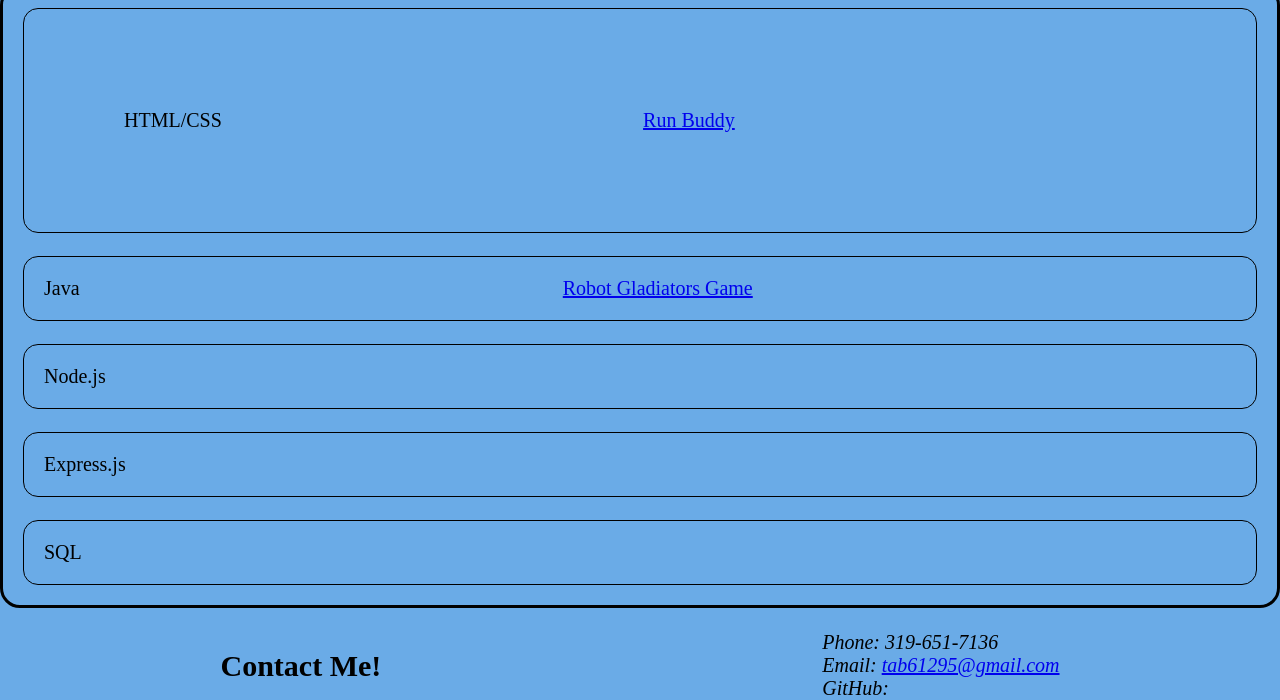
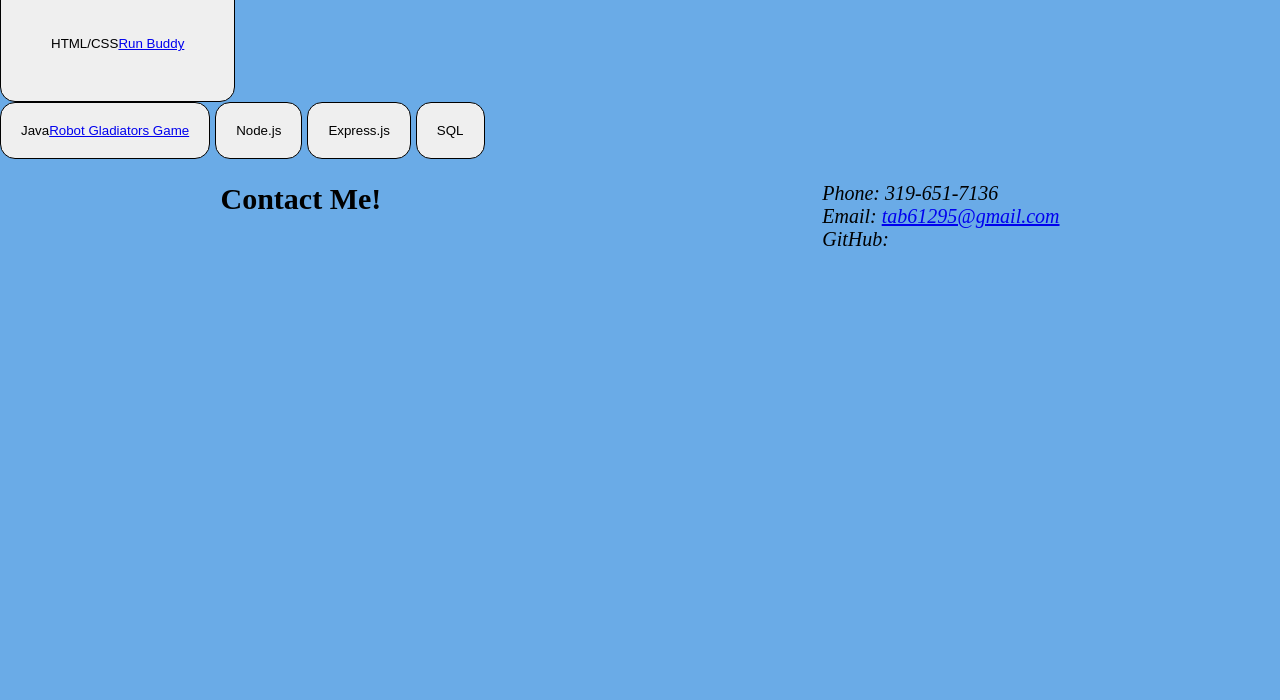
Before and after one commit to Theresa2013/theresa-portfolio, a plain HTML site: page index.html in a window 1280 px wide. Shown: the part 608-1308 px from the top of the page. After the commit the page ends 859 px from the top, so only its background shows below. Drawn offline with Linux system fonts and the light colour scheme.

Commit message:
add buttons

```diff
--- a/assets/css/style.css
+++ b/assets/css/style.css
@@ -1,5 +1,5 @@
 * {
-    margin: auto;
+    margin: 0;
     padding: 0;
     box-sizing: border-box;
 }
@@ -74,59 +74,43 @@ header nav ul li a:hover {
     margin: 0;
     display: inline;
 }
-.project {
-    padding: 20px;
-    border: 3px solid;
-    border-radius: 20px;
-}
 
 .project p {
     display: flex;
     justify-content: space-around;
+}
+
+.project button {
+    color: black;
     border: 1px solid;
     border-radius: 15px;
 }
 
-.html {
-    padding: 100px;
-}
-
-.html:hover{
+.project button:hover {
     background-color: rgb(224, 156, 233);
 }
 
+.html {
+    padding: 50px;
+}
+
+
 .java {
     padding: 20px;
-}
-
-.java:hover {
-    background-color: rgb(224, 156, 233);
 }
 
 .node {
     padding: 20px;
 }
 
-.node:hover {
-    background-color: rgb(224, 156, 233);
-}
-
 .express {
     padding: 20px;
-}
-
-.express:hover {
-    background-color: rgb(224, 156, 233);
 }
 
 .sql {
     padding: 20px;
 }
 
-.sql:hover {
-    background-color: rgb(224, 156, 233);
-}
-
 .contact-info {
     display: flex;
     justify-content: space-around;
--- a/index.html
+++ b/index.html
@@ -40,8 +40,10 @@
         <div>
             <p>
                 <img src="/assets/images/theresa.jpg" alt="My family">
-                I am a full time stay at home mom of an almost 2 year old. I also have a bonus daughter who is 7 that we get on the weekends.
-                I work part time at Target as well. I have 2 goldendoodles that are also my babies! I have a wonderful fiance who's name is Terryon.
+                I am a full time stay at home mom of an almost 2 year old. I also have a bonus daughter who is 7 that we
+                get on the weekends.
+                I work part time at Target as well. I have 2 goldendoodles that are also my babies! I have a wonderful
+                fiance who's name is Terryon.
                 I enjoy playing video games but also love being outside in my free time.
             </p>
         </div>
@@ -56,30 +58,37 @@
                 My Projects
             </h2>
             <div class="project">
+                <button>
                     <p class="html">
                         HTML/CSS
                         <a href="https://theresa2013.github.io/run-buddy/">Run Buddy</a>
                     </p>
+                </button>
                 <br>
+                <button>
                     <p class="java">
                         Java
                         <a href="https://theresa2013.github.io/robot-gladiators/">Robot Gladiators Game</a>
                     </p>
-                <br>
+                </button>
+                <button>
                     <p class="node">
                         Node.js
                         <a href=""></a>
                     </p>
-                <br>
+                </button>
+                <button>
                 <p class="express">
                     Express.js
                     <a href=""></a>
                 </p>
-                <br>
+                </button>
+                <button>
                 <p class="sql">
                     SQL
                     <a href=""></a>
                 </p>
+                </button>
             </div>
     </section>
 
```
Lines whose indentation alone changed are shown as unchanged.
